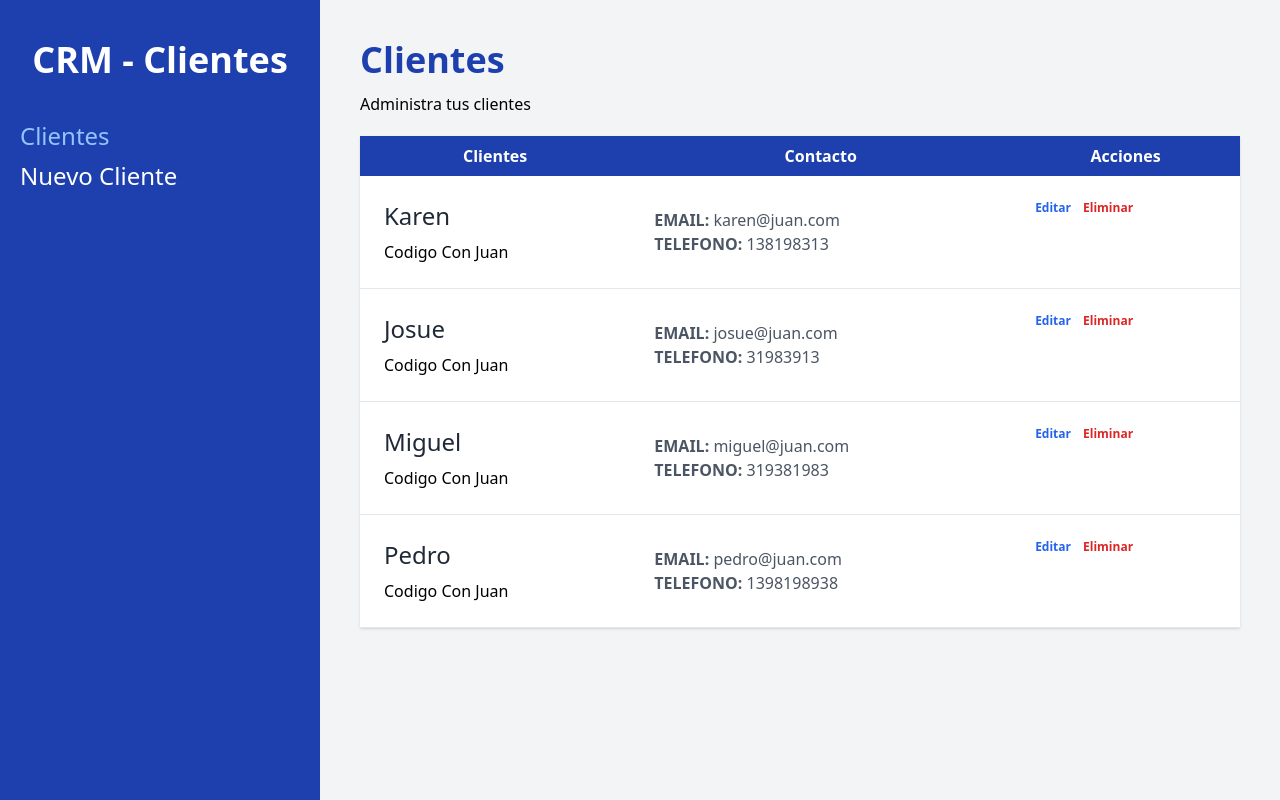
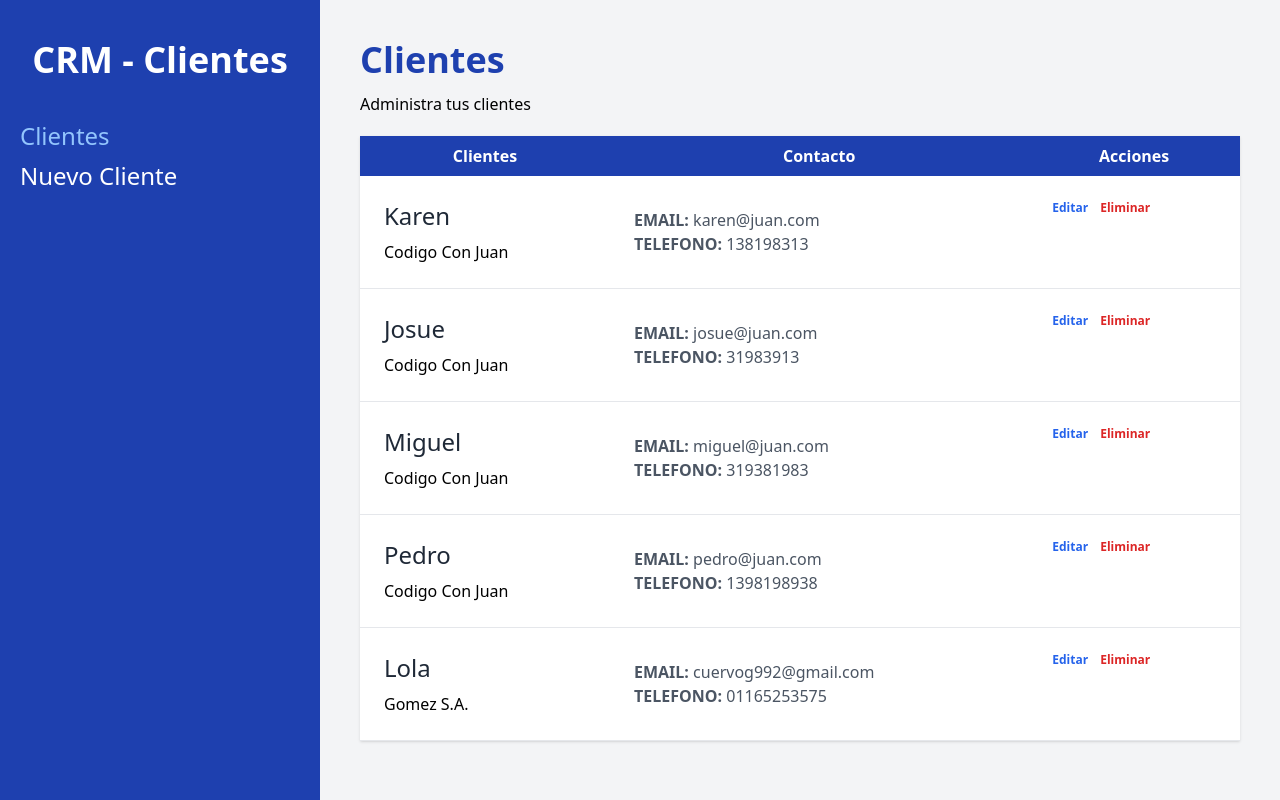
Before and after one commit to cfagomez/crm-clientes, a React (Vite) app: page / in a window 1280 px wide. Built offline with nearby package versions, Linux system fonts and the light colour scheme; data requests are answered from the project's data file.

Commit message:
funcion agregarCliente

```diff
--- a/db.json
+++ b/db.json
@@ -27,6 +27,14 @@
       "telefono": 1398198938,
       "email": "pedro@juan.com",
       "empresa": "Codigo Con Juan"
+    },
+    {
+      "nombre": "Lola",
+      "empresa": "Gomez S.A.",
+      "email": "cuervog992@gmail.com",
+      "telefono": "01165253575",
+      "notas": "Guau Guau!!!",
+      "id": 6
     }
   ]
 }
--- /dev/null
+++ b/src/components/ErrorPage.jsx
@@ -0,0 +1,16 @@
+import { useRouteError } from "react-router-dom"
+
+const ErrorPage = () => {
+
+    const error = useRouteError()
+
+  return (
+    <div className="space-y-8">
+      <h1 className="text-center text-6xl font-extrabold text-blue-600">CRM - Clientes</h1>
+      <p className="text-center">Ha ocurrido un Error</p>
+      <p className="text-center uppercase">{error.statusText} || {error.message}</p>
+    </div>
+  )
+}
+
+export default ErrorPage
--- a/src/data/clientes.js
+++ b/src/data/clientes.js
@@ -7,3 +7,17 @@ export async function obtenerClientes() {
     return resultado
 
 }
+
+export async function agregarCliente(datos) {
+
+    const urlClientes = import.meta.env.VITE_API_URL
+    const respuesta = await fetch(urlClientes, {
+        method: 'POST',
+        body: JSON.stringify(datos),
+        headers: {
+            'Content-Type':'application/json'
+        }
+    })
+    await respuesta.json()
+
+}
--- a/src/main.jsx
+++ b/src/main.jsx
@@ -5,6 +5,7 @@ import { RouterProvider, createBrowserRouter } from 'react-router-dom'
 import Layout from './components/Layout'
 import Index, { loader as clientesLoader } from './pages/Index'
 import NuevoCliente, { action as nuevoClienteAction } from './pages/NuevoCliente'
+import ErrorPage from './components/ErrorPage'
 
 const router = createBrowserRouter([
   {
@@ -14,7 +15,8 @@ const router = createBrowserRouter([
       {
         index: true,
         element: <Index />,
-        loader: clientesLoader
+        loader: clientesLoader,
+        errorElement: <ErrorPage />
       },
       {
         path: '/clientes/nuevo',
--- a/src/pages/NuevoCliente.jsx
+++ b/src/pages/NuevoCliente.jsx
@@ -1,7 +1,7 @@
-import { Form, useActionData } from 'react-router-dom'
+import { Form, redirect, useActionData } from 'react-router-dom'
 import Formulario from '../components/Formulario'
 import Error from '../components/Error'
-import { Children } from 'react'
+import { agregarCliente } from '../data/clientes'
 
 export async function action({request}) {
 
@@ -32,6 +32,10 @@ export async function action({request}) {
     return errores
 
   }
+
+  await agregarCliente(datos)
+
+  return redirect('/')
 
 }
 
```
Lines whose indentation alone changed are shown as unchanged.
